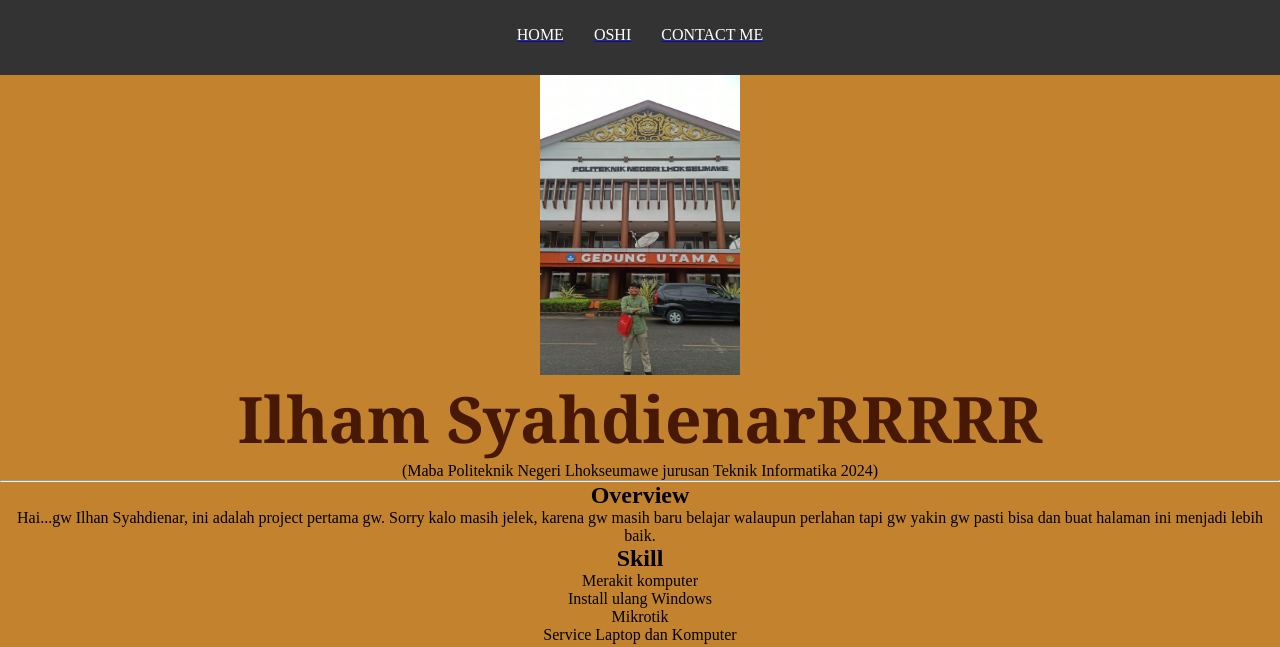
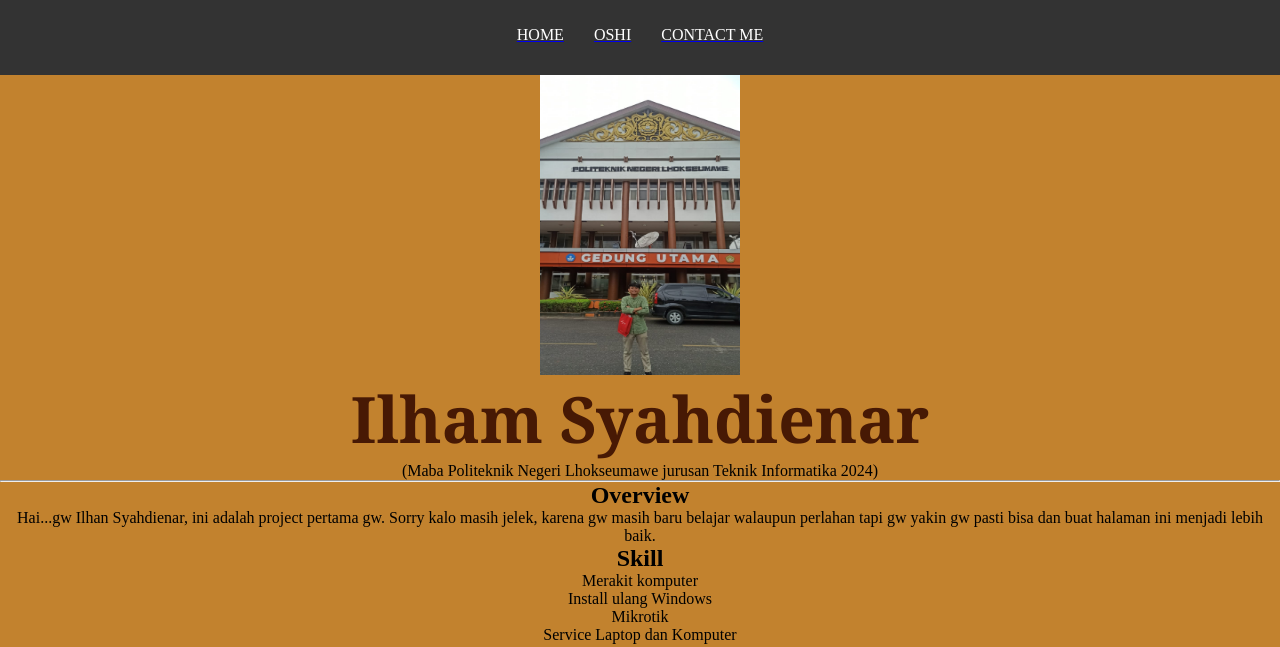
Before and after one commit to zephamm/blogzee, a plain HTML site: page index.html in a window 1280 px wide. Shown: the top 647 px of the page. Drawn offline with Linux system fonts and the light colour scheme.

Commit message:
Revert "nama"
This reverts commit 285be4db2408942551d1401c1a45dd13c7ac22cf.

```diff
--- a/index.html
+++ b/index.html
@@ -29,7 +29,7 @@
         <!-- CONTENT IMG -->
         <!-- CONTENT 1 -->
         <div id="h1-class">
-            <h1 class="nama-fans">Ilham SyahdienarRRRRR</h1>
+            <h1 class="nama-fans">Ilham Syahdienar</h1>
         </div>
               <p class="Sebagai">(Maba Politeknik Negeri Lhokseumawe jurusan Teknik Informatika 2024)</p>
               <hr />
```
